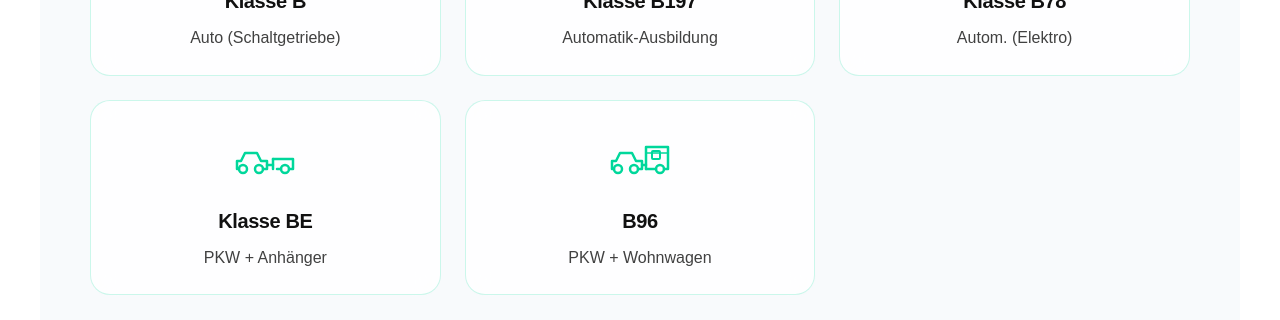
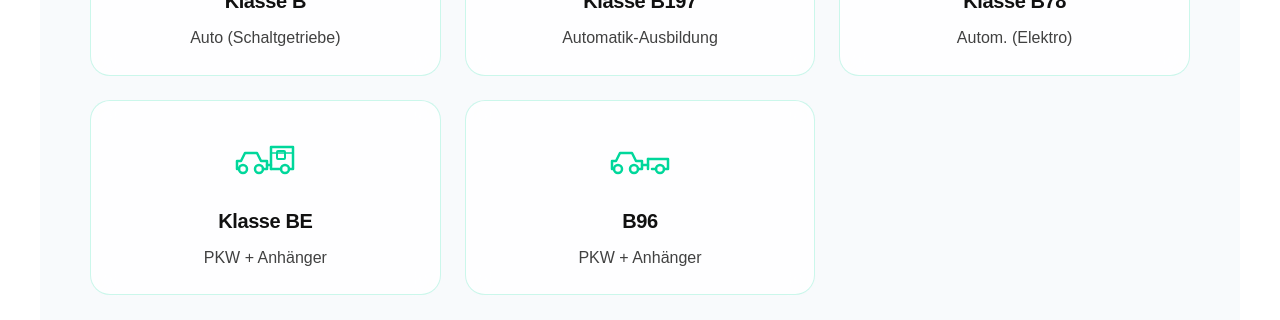
Before and after one commit to WooZoZooW/Sedat, a Next.js app: page / in a window 1280 px wide. Shown: the part 2500-2820 px from the top of the page. Built offline with nearby package versions, Linux system fonts and the light colour scheme.

Commit message:
fix: update B96 description and swap icons with BE

```diff
--- a/src/components/LicenseClasses.tsx
+++ b/src/components/LicenseClasses.tsx
@@ -102,8 +102,8 @@ const classes = [
     { name: 'Klasse B', descKey: 'classes.B.desc', icon: <CarIcon /> },
     { name: 'Klasse B197', descKey: 'classes.B197.desc', icon: <CarIcon /> },
     { name: 'Klasse B78', descKey: 'classes.B78.desc', icon: <CarIcon /> },
-    { name: 'Klasse BE', descKey: 'classes.BE.desc', icon: <CarTrailerSimpleIcon /> },
-    { name: 'B96', descKey: 'classes.B96.desc', icon: <CarCaravanSimpleIcon /> },
+    { name: 'Klasse BE', descKey: 'classes.BE.desc', icon: <CarCaravanSimpleIcon /> },
+    { name: 'B96', descKey: 'classes.B96.desc', icon: <CarTrailerSimpleIcon /> },
 ];
 
 export default function LicenseClasses() {
--- a/src/constants/translations.ts
+++ b/src/constants/translations.ts
@@ -42,7 +42,7 @@ export const translations = {
     "classes.B197.desc": { de: "Automatik-Ausbildung", tr: "Otomatik vites eğitimi", en: "Automatic training", ru: "Обучение на автомате" },
     "classes.B78.desc": { de: "Autom. (Elektro)", tr: "Otomatik (Elektrikli)", en: "Auto (Electric)", ru: "Автомат (Электро)" },
     "classes.BE.desc": { de: "PKW + Anhänger", tr: "Araba + Römork", en: "Car + Trailer", ru: "Авто + прицеп" },
-    "classes.B96.desc": { de: "PKW + Wohnwagen", tr: "Araba + Karavan", en: "Car + Caravan", ru: "Авто + дом на колесах" },
+    "classes.B96.desc": { de: "PKW + Anhänger", tr: "Araba + Römork", en: "Car + Trailer", ru: "Авто + прицеп" },
 
     // Theory
     "theory.title": { de: "Theorieunterricht", tr: "Teori Eğitimi", en: "Theory Lessons", ru: "Теоретические занятия" },
```
